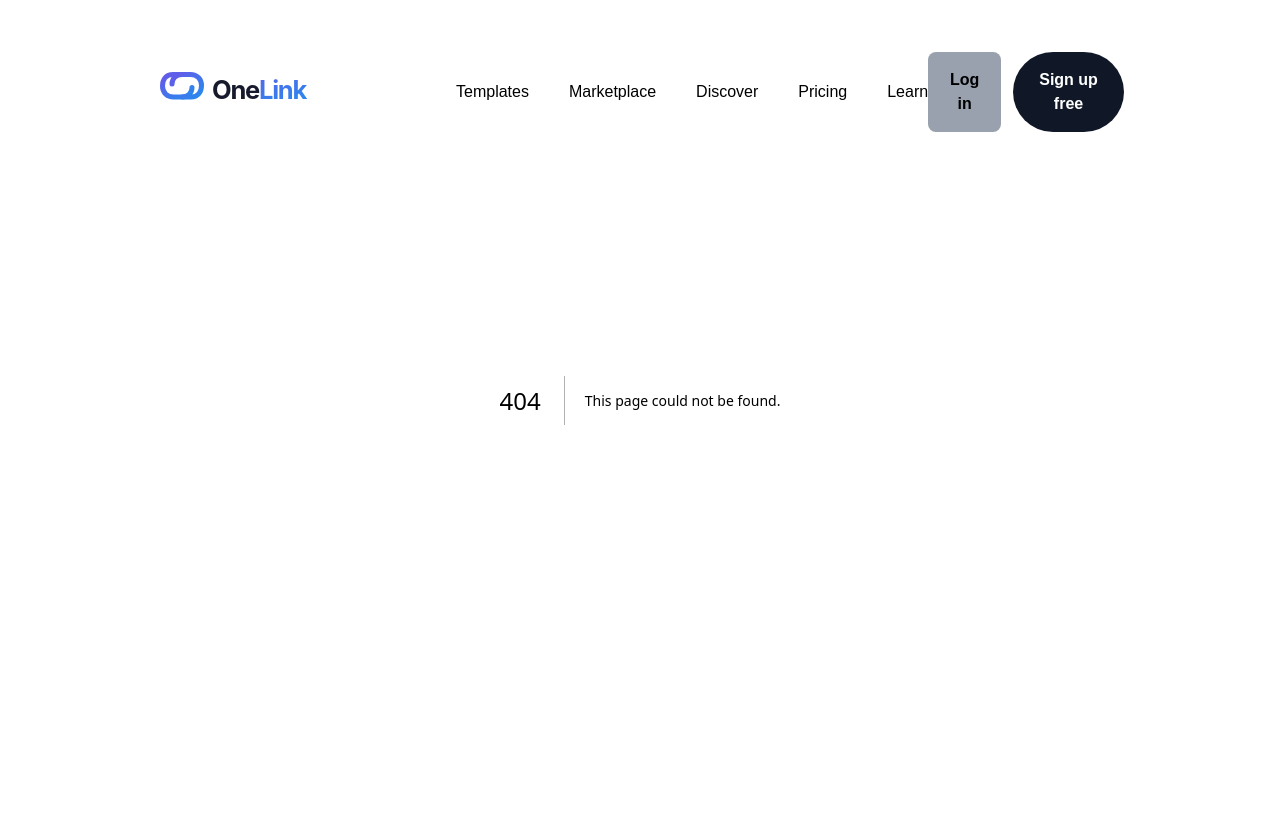
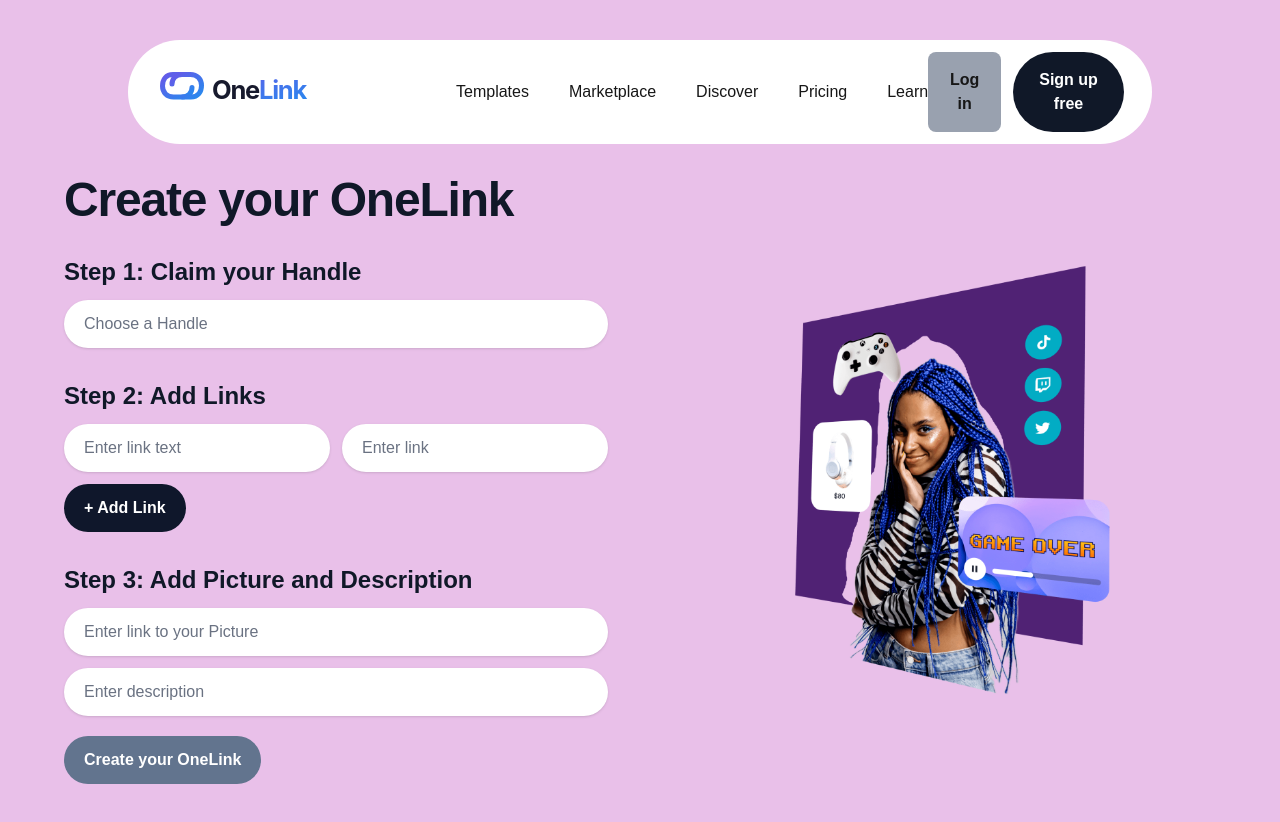
Before and after one commit to Divyam16choubey/OneLink, a Next.js app: page /generate in a window 1280 px wide. Before the commit this address had no page. Shown: the top 822 px of the page. Before the commit the page ends 800 px from the top, so only its background shows below. Built offline with nearby package versions, Linux system fonts and the light colour scheme.

Commit message:
generate page implemented

```diff
--- /dev/null
+++ b/app/generate/page.js
@@ -0,0 +1,110 @@
+"use client"
+import React, { Suspense, useState } from 'react'
+import Image from 'next/image'
+import { ToastContainer, toast } from 'react-toastify';
+import 'react-toastify/dist/ReactToastify.css';
+import { useSearchParams } from 'next/navigation';
+
+const GenerateForm = () => {
+    const searchParams = useSearchParams()
+    const [links, setLinks] = useState([{ link: "", linktext: "" }])
+    const [handle, sethandle] = useState(searchParams.get('handle'))
+    const [pic, setpic] = useState("")
+    const [desc, setdesc] = useState("")
+
+    const handleChange = (index, link, linktext) => {
+        setLinks((initialLinks) => {
+            return initialLinks.map((item, i) => {
+                if (i == index) {
+                    return { link, linktext }
+                }
+                else {
+                    return item
+                }
+            })
+        })
+    }
+
+    const addLink = () => {
+        setLinks(links.concat([{ link: "", linktext: "" }]))
+    }
+
+    const submitLinks = async () => {
+        const myHeaders = new Headers();
+        myHeaders.append("Content-Type", "application/json");
+
+        const raw = JSON.stringify({
+            "links": links,
+            "handle": handle,
+            "pic": pic,
+            "desc": desc
+        });
+
+        const requestOptions = {
+            method: "POST",
+            headers: myHeaders,
+            body: raw,
+            redirect: "follow"
+        };
+
+        const r = await fetch("/api/add", requestOptions)
+        const result = await r.json()
+        if (result.success) {
+            toast.success(result.message)
+            setLinks([{ link: "", linktext: "" }])
+            setpic("")
+            sethandle("")
+            setdesc("")
+        }
+        else {
+            toast.error(result.message)
+        }
+    }
+
+    return (
+        <div className='min-h-screen bg-[#E9C0E9] px-6 pb-12 pt-36 sm:px-10 lg:px-16'>
+            <div className='mx-auto grid w-full max-w-7xl grid-cols-1 items-center gap-10 lg:grid-cols-2 lg:gap-16'>
+                <div className="flex w-full justify-center text-gray-900 lg:justify-start">
+                    <div className='w-full max-w-xl space-y-8'>
+                        <h1 className='font-bold text-4xl tracking-tight sm:text-5xl'>Create your OneLink</h1>
+                        <div className="space-y-3">
+                            <h2 className='font-semibold text-2xl'>Step 1: Claim your Handle</h2>
+                            <input value={handle || ""} onChange={e => { sethandle(e.target.value) }} className='w-full rounded-full bg-white px-5 py-3 text-gray-900 shadow-sm outline-none ring-1 ring-transparent placeholder:text-gray-500 focus:ring-2 focus:ring-pink-500' type="text" placeholder='Choose a Handle' />
+                        </div>
+                        <div className="space-y-3">
+                            <h2 className='font-semibold text-2xl'>Step 2: Add Links</h2>
+                        {links && links.map((item, index) => {
+                            return <div key={index} className='grid grid-cols-1 gap-3 sm:grid-cols-2'>
+                                <input value={item.linktext || ""} onChange={e => { handleChange(index, item.link, e.target.value) }} className='w-full rounded-full bg-white px-5 py-3 text-gray-900 shadow-sm outline-none ring-1 ring-transparent placeholder:text-gray-500 focus:ring-2 focus:ring-pink-500' type="text" placeholder='Enter link text' />
+                                <input value={item.link || ""} onChange={e => { handleChange(index, e.target.value, item.linktext) }} className='w-full rounded-full bg-white px-5 py-3 text-gray-900 shadow-sm outline-none ring-1 ring-transparent placeholder:text-gray-500 focus:ring-2 focus:ring-pink-500' type="text" placeholder='Enter link' />
+                            </div>
+                        })}
+                            <button onClick={() => addLink()} className='rounded-full bg-slate-900 px-5 py-3 font-bold text-white'>+ Add Link</button>
+                        </div>
+
+                        <div className="space-y-3">
+                            <h2 className='font-semibold text-2xl'>Step 3: Add Picture and Description</h2>
+                            <div className='flex flex-col gap-3'>
+                                <input value={pic || ""} onChange={e => { setpic(e.target.value) }} className='w-full rounded-full bg-white px-5 py-3 text-gray-900 shadow-sm outline-none ring-1 ring-transparent placeholder:text-gray-500 focus:ring-2 focus:ring-pink-500' type="text" placeholder='Enter link to your Picture' />
+                                <input value={desc || ""} onChange={e => { setdesc(e.target.value) }} className='w-full rounded-full bg-white px-5 py-3 text-gray-900 shadow-sm outline-none ring-1 ring-transparent placeholder:text-gray-500 focus:ring-2 focus:ring-pink-500' type="text" placeholder='Enter description' />
+                                <button disabled={pic == "" || handle == "" || links.length === 0 || links[0].linktext == ""} onClick={() => { submitLinks() }} className='mt-2 w-fit rounded-full bg-slate-900 px-5 py-3 font-bold text-white disabled:bg-slate-500'>Create your OneLink</button>
+                            </div>
+                        </div>
+                    </div>
+                </div>
+                <div className="flex min-h-[24rem] items-center justify-center lg:min-h-0">
+                    <Image className='max-h-[42rem] w-auto max-w-full object-contain' src="/generate.png" alt="Generate your links" width={1024} height={1964} priority />
+                </div>
+            </div>
+            <ToastContainer />
+        </div>
+    )
+}
+
+const Generate = () => (
+    <Suspense fallback={<div className="min-h-screen bg-[#E9C0E9]" />}>
+        <GenerateForm />
+    </Suspense>
+)
+
+export default Generate
--- a/components/Navbar.js
+++ b/components/Navbar.js
@@ -7,7 +7,7 @@ const Navbar = () => {
     const pathname = usePathname()
     const showNavbar = ["/", "/generate"].includes(pathname)
 
-    return (<>{showNavbar && <nav className='bg-white w-[80vw] flex justify-between fixed top-10 right-[10vw] rounded-full p-3 px-7'>
+    return (<>{showNavbar && <nav className='bg-white w-[80vw] flex justify-between fixed top-10 right-[10vw] z-50 rounded-full p-3 px-7'>
         <div className="logo flex gap-20 items-center">
             <Link href="/" aria-label="OneLink Home">
                 <svg
--- a/package.json
+++ b/package.json
@@ -11,7 +11,8 @@
   "dependencies": {
     "next": "16.4.5",
     "react": "19.3.0",
-    "react-dom": "19.3.0"
+    "react-dom": "19.3.0",
+    "react-toastify": "^11.2.0"
   },
   "devDependencies": {
     "@tailwindcss/turbopack": "^4",
```
Also changed, not shown: public/generate.png (added), 1 other file (tests, documents, lock files or other folders).
